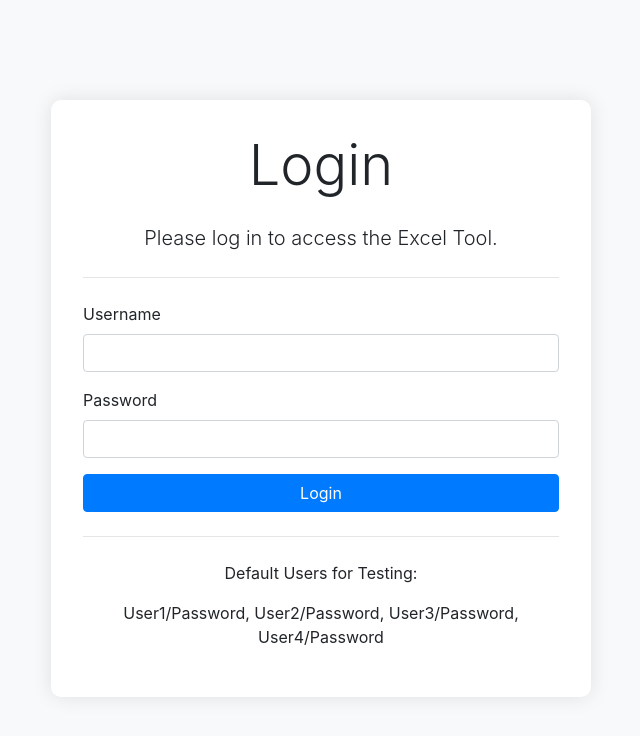
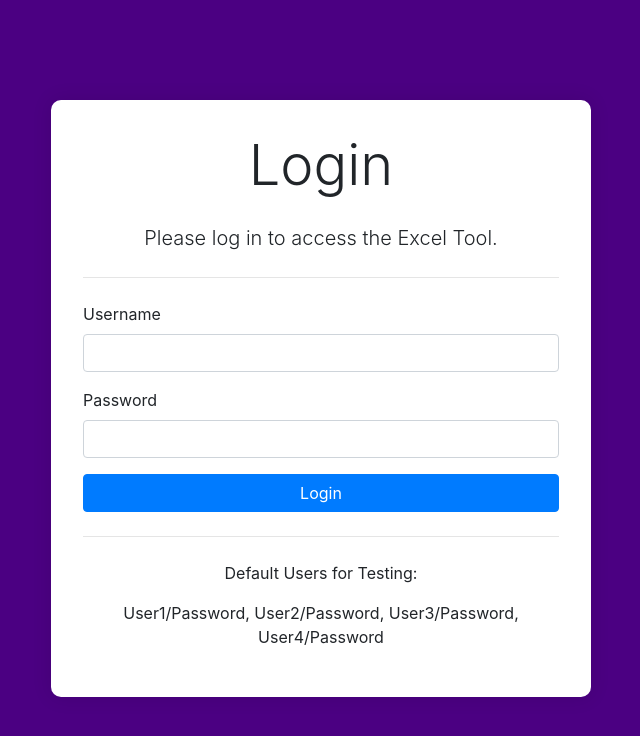
Before and after one commit to seanmcmahon101/render-reconcile-test, a Flask app: page /login in a window 1280 px wide. Shown: the top 736 px of the page, without its empty margins (319-959 px from the left). Run offline with Flask 3, Linux system fonts and the light colour scheme; some libraries are stand-ins or nearby versions.

Commit message:
Update login.html

```diff
--- a/templates/login.html
+++ b/templates/login.html
@@ -6,7 +6,7 @@
     <link rel="stylesheet" href="https://stackpath.bootstrapcdn.com/bootstrap/4.5.2/css/bootstrap.min.css">
     <style>
         body {
-            background-color: #f8f9fa;
+            background-color: #4B0082;
         }
         .login-container {
             margin-top: 100px;
```
